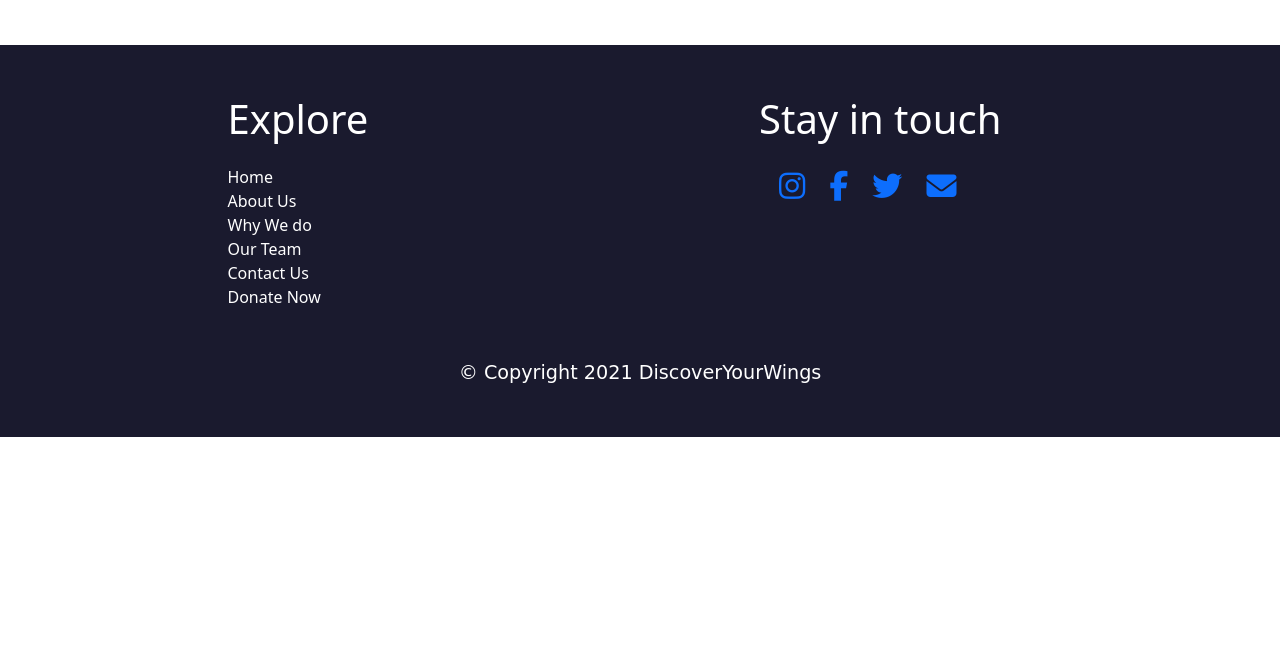
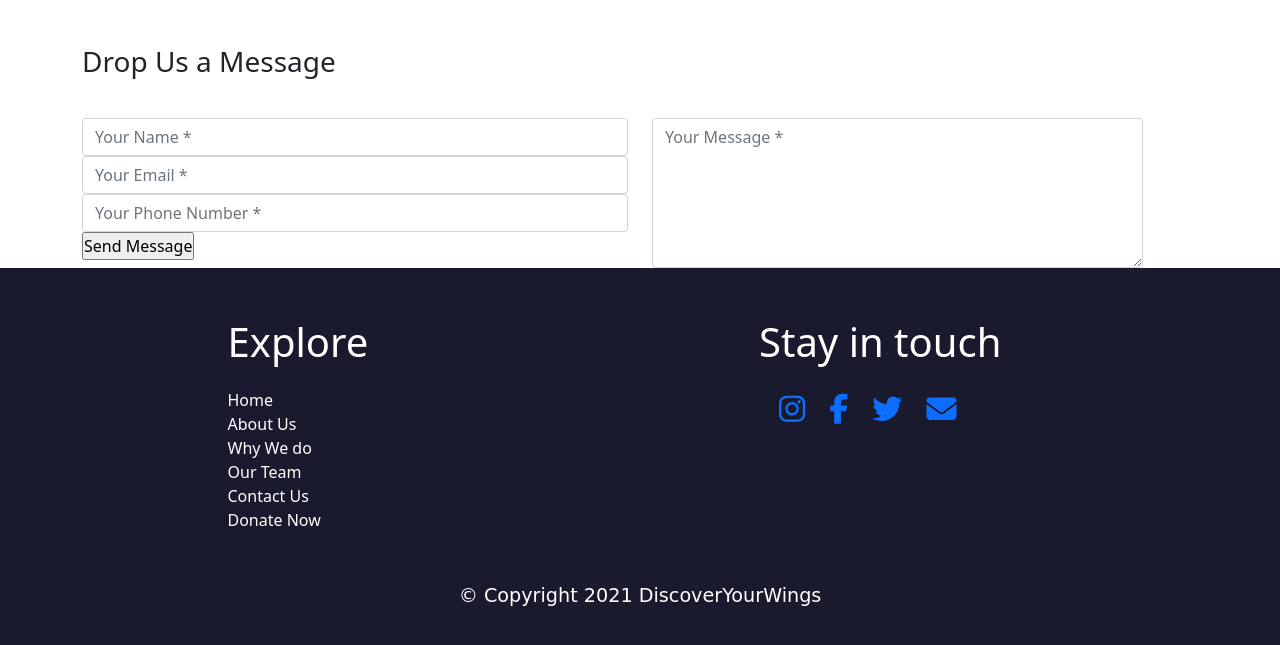
Before and after one commit to Excess-3/Project, a website: page src/index.html in a window 1280 px wide. Shown: the part 2640-3285 px from the top of the page. Before the commit the page ends 3077 px from the top, so only its background shows below. Drawn offline with nearby package versions, Linux system fonts and the light colour scheme; a script that the page names is missing.

Commit message:
Update index.html

```diff
--- a/src/index.html
+++ b/src/index.html
@@ -266,6 +266,62 @@
   </section>
 
 
+
+
+
+
+<!-- Contact US -->
+
+<section>
+  <div class="contact">
+    <div class="blur">
+      <!-- <form class="contact-form" action="index.html" method="post">
+        <input class="form-control" type="text" name="name" value="">
+      </form> -->
+      <div class="container contact-form">
+
+    <form method="post">
+        <h3>Drop Us a Message</h3>
+       <div class="row">
+            <div class="col-md-6">
+                <div class="form-group">
+                    <input type="text" name="txtName" class="form-control" placeholder="Your Name *" value="" />
+                </div>
+                <div class="form-group">
+                    <input type="text" name="txtEmail" class="form-control" placeholder="Your Email *" value="" />
+                </div>
+                <div class="form-group">
+                    <input type="text" name="txtPhone" class="form-control" placeholder="Your Phone Number *" value="" />
+                </div>
+                <div class="form-group">
+                    <input type="submit" name="btnSubmit" class="contactBtn" value="Send Message" />
+                </div>
+            </div>
+            <div class="col-md-6">
+                <div class="form-group">
+                    <textarea name="txtMsg" class="form-control" placeholder="Your Message *" style="width: 90%; height: 150px;"></textarea>
+                </div>
+            </div>
+        </div>
+    </form>
+</div>
+
+    </div>
+
+  </div>
+</section>
+
+
+
+
+
+
+
+
+
+
+
+
   <section>
     <footer id="footer">
       <div class="row">
```
